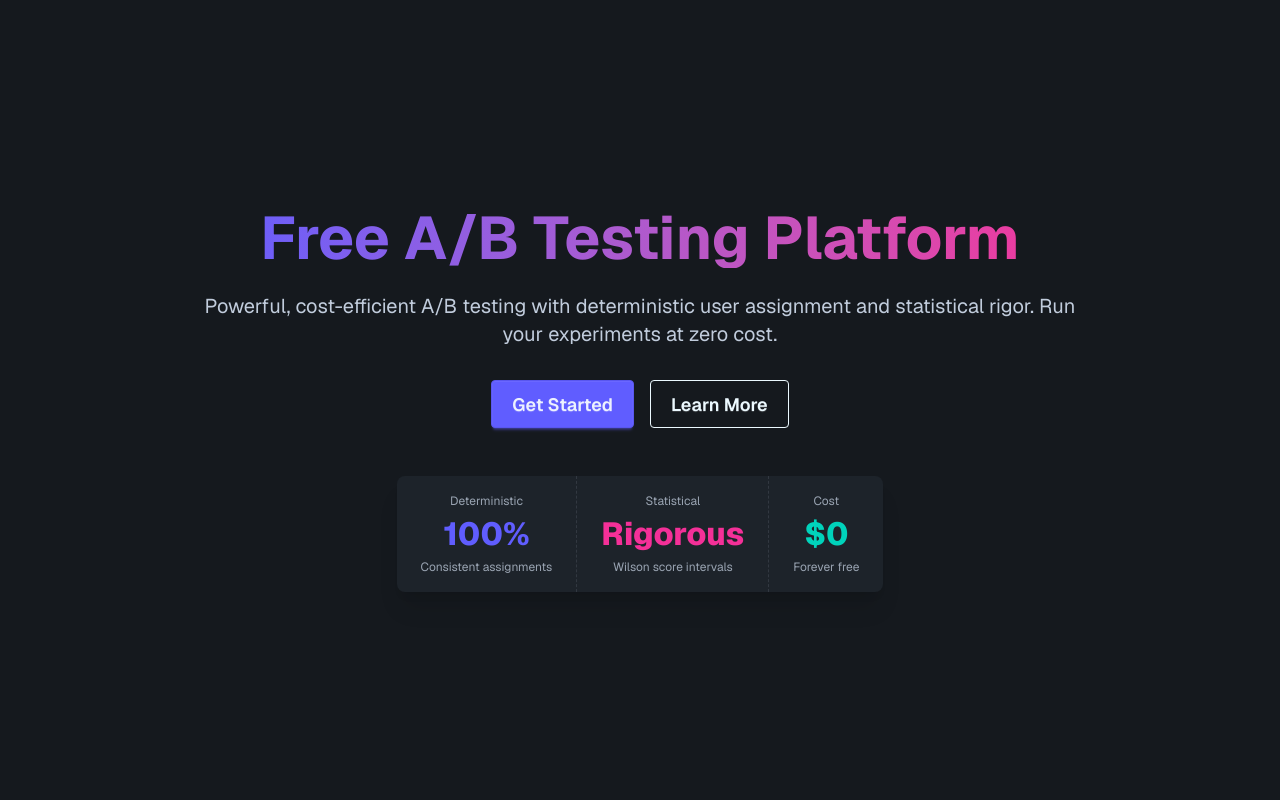
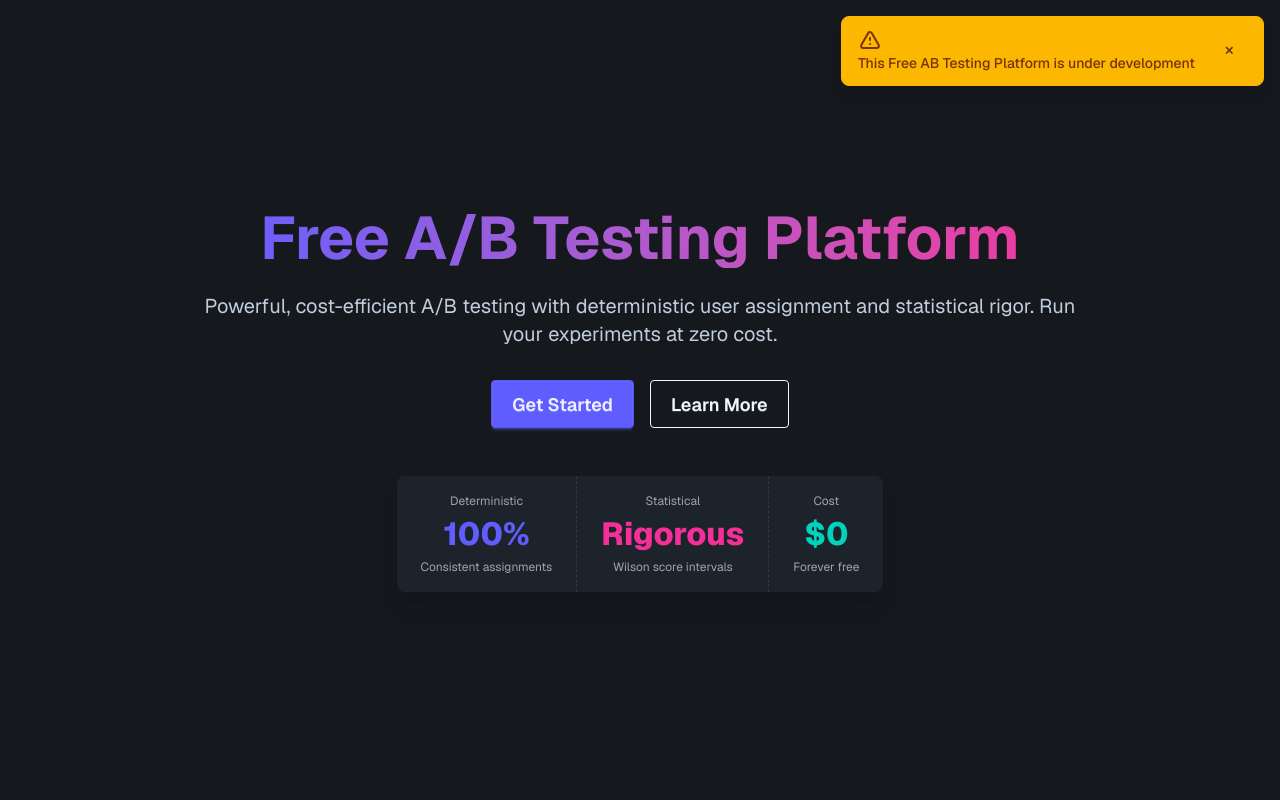
Before and after one commit to ranababu1/cro, a Next.js app: page / in a window 1280 px wide. Shown: the top 800 px of the page. Built offline with nearby package versions, Linux system fonts and the light colour scheme.

Commit message:
Toast added - wip

```diff
--- /dev/null
+++ b/app/components/DevToast.tsx
@@ -0,0 +1,36 @@
+'use client';
+
+import { useEffect, useState } from 'react';
+
+export default function DevToast() {
+    const [show, setShow] = useState(true);
+
+    useEffect(() => {
+        const timer = setTimeout(() => {
+            setShow(false);
+        }, 10000); // 10 seconds
+
+        return () => clearTimeout(timer);
+    }, []);
+
+    if (!show) return null;
+
+    return (
+        <div className="toast toast-top toast-end z-50">
+            <div className="alert alert-warning shadow-lg">
+                <div>
+                    <svg xmlns="http://www.w3.org/2000/svg" className="stroke-current flex-shrink-0 h-6 w-6" fill="none" viewBox="0 0 24 24">
+                        <path strokeLinecap="round" strokeLinejoin="round" strokeWidth="2" d="M12 9v2m0 4h.01m-6.938 4h13.856c1.54 0 2.502-1.667 1.732-3L13.732 4c-.77-1.333-2.694-1.333-3.464 0L3.34 16c-.77 1.333.192 3 1.732 3z" />
+                    </svg>
+                    <span className="font-medium">This Free AB Testing Platform is under development</span>
+                </div>
+                <button
+                    onClick={() => setShow(false)}
+                    className="btn btn-sm btn-ghost"
+                >
+                    ✕
+                </button>
+            </div>
+        </div>
+    );
+}
--- a/app/page.tsx
+++ b/app/page.tsx
@@ -1,8 +1,10 @@
 import Link from 'next/link';
+import DevToast from './components/DevToast';
 
 export default function LandingPage() {
   return (
     <div className="min-h-screen bg-base-300">
+      <DevToast />
       {/* Hero Section */}
       <div className="hero min-h-screen">
         <div className="hero-content text-center">
```
